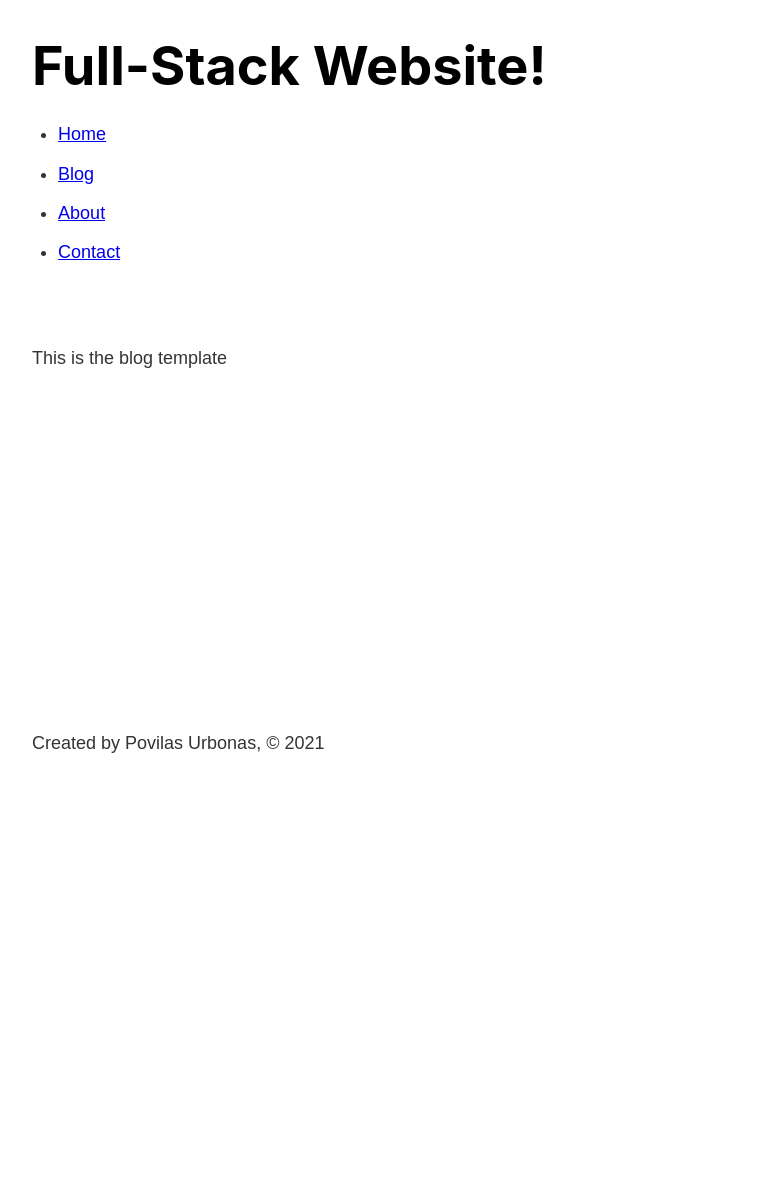
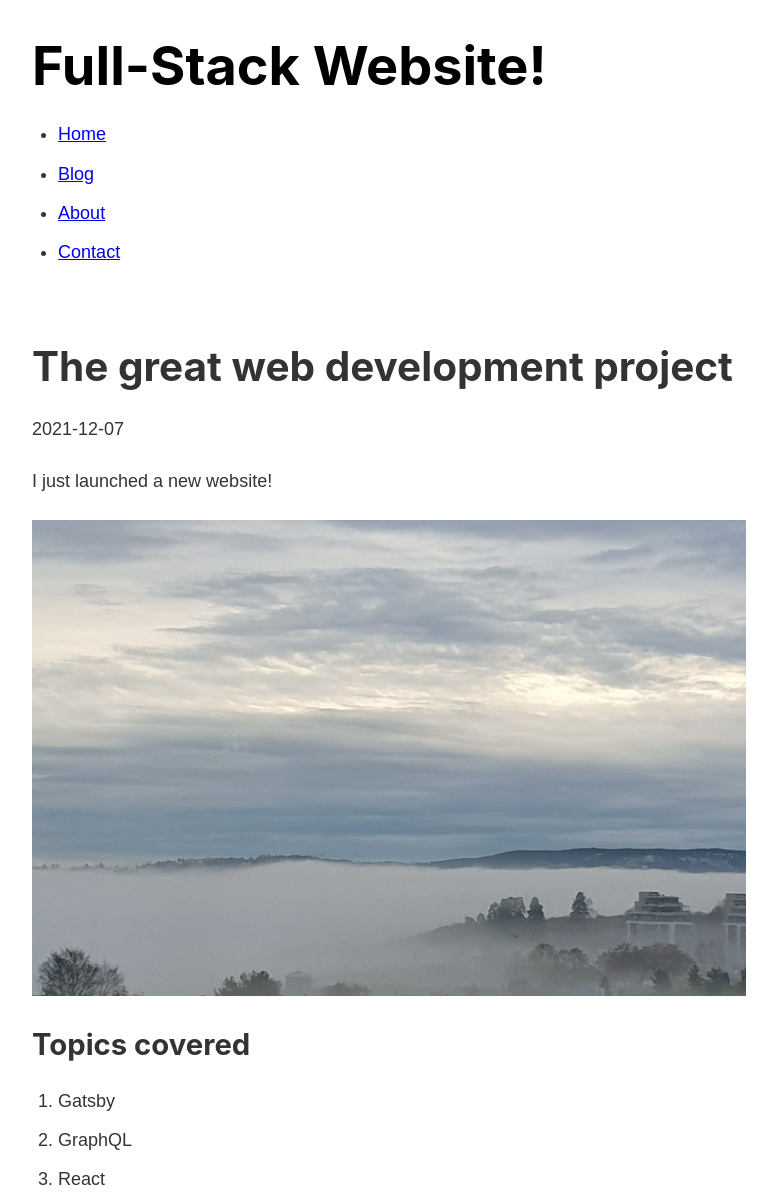
Before and after one commit to PovilasU/gatsby-povilas-site, a Gatsby site: page /blog/gatsby in a window 1280 px wide. Shown: the top 1195 px of the page, without its empty margins (251-1028 px from the left). Before the commit the page ends 800 px from the top, so only its background shows below. Built offline with nearby package versions, Linux system fonts and the light colour scheme; Gatsby itself is replaced by a stand-in of ours.

Commit message:
Rendering Post Data in Blog Template

```diff
--- a/src/posts/gatsby.md
+++ b/src/posts/gatsby.md
@@ -3,7 +3,9 @@ title: "The great web development project"
 date: "2021-12-07"
 ---
 
-I just launches a new website!
+I just launched a new website!
+
+![myst](./fog_above_water_20191206_135411.jpg)
 
 ## Topics covered
 
--- a/src/templates/blog.js
+++ b/src/templates/blog.js
@@ -1,8 +1,29 @@
 import React from "react"
 import Layout from "../components/layout"
+import { graphql } from "gatsby"
 
-const Blog = () => {
-  return <Layout>This is the blog template</Layout>
+export const query = graphql`
+  query ($slug: String!) {
+    markdownRemark(fields: { slug: { eq: $slug } }) {
+      frontmatter {
+        title
+        date
+      }
+      html
+    }
+  }
+`
+
+const Blog = props => {
+  return (
+    <Layout>
+      <h1>{props.data.markdownRemark.frontmatter.title}</h1>
+      <p>{props.data.markdownRemark.frontmatter.date}</p>
+      <div
+        dangerouslySetInnerHTML={{ __html: props.data.markdownRemark.html }}
+      ></div>
+    </Layout>
+  )
 }
 
 export default Blog
```
Also changed, not shown: src/posts/fog_above_water_20191206_135411.jpg (added).
